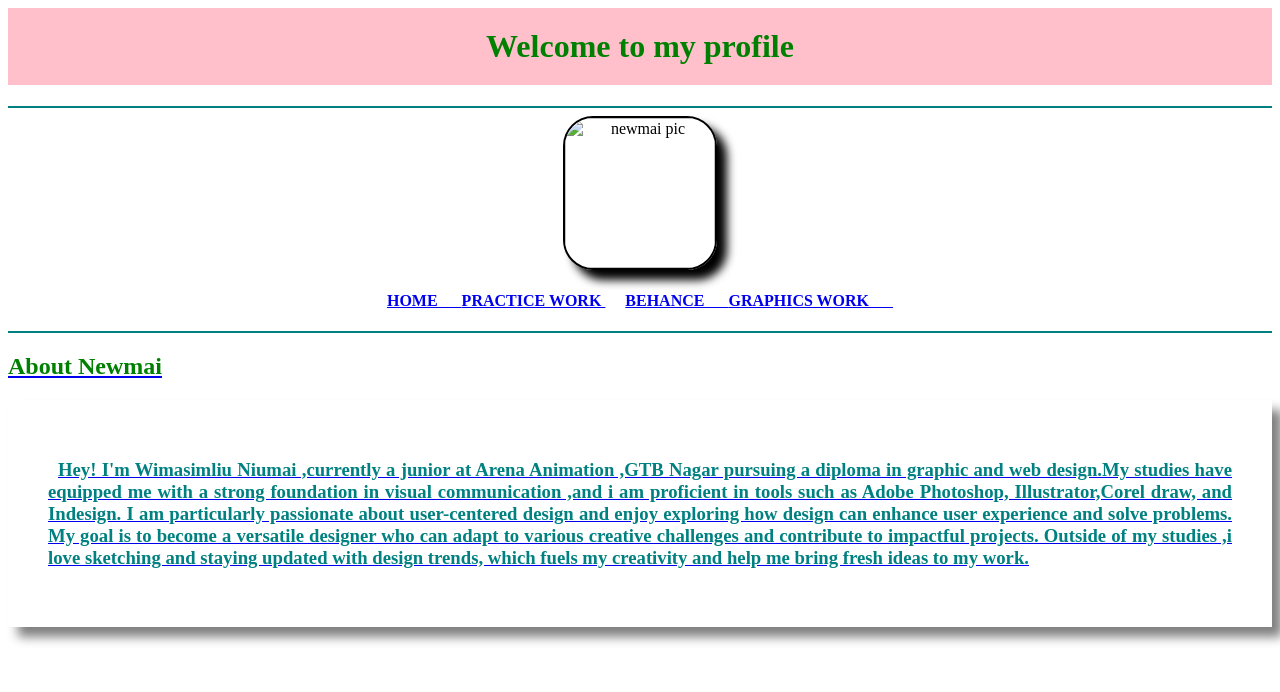
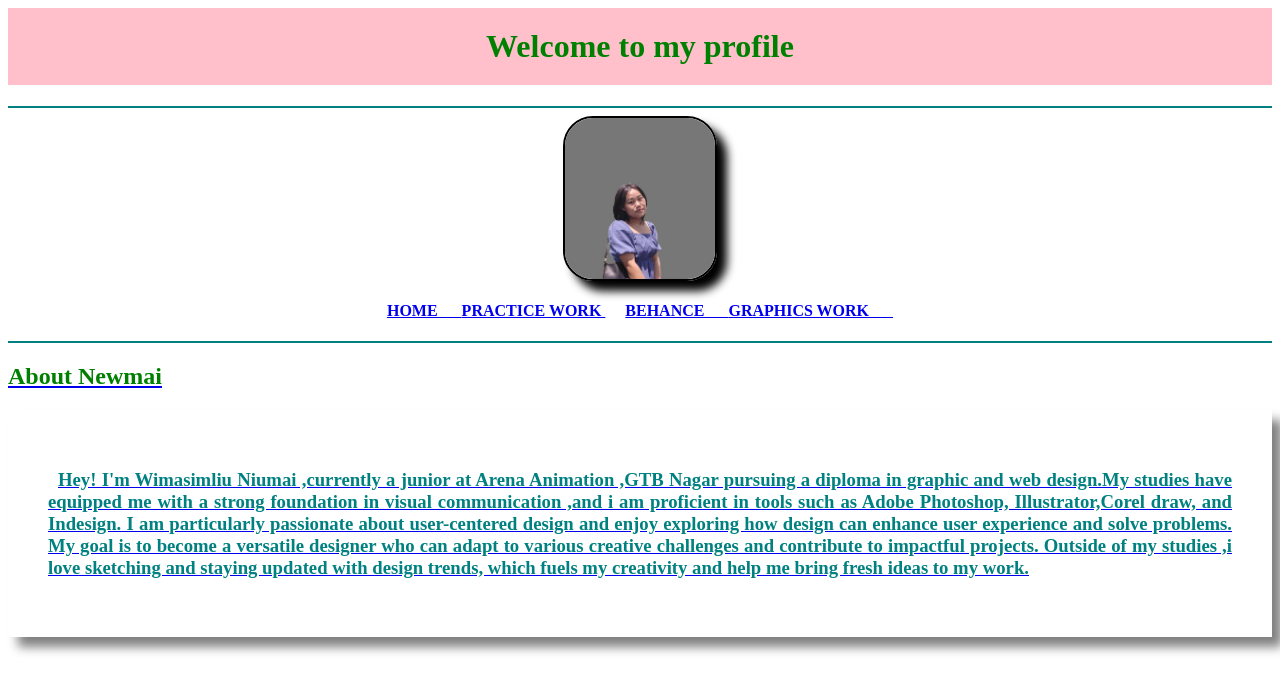
Before and after one commit to newmai0702/myweb, a plain HTML site: page index.html in a window 1280 px wide. Drawn offline with Linux system fonts and the light colour scheme.

Commit message:
Update index.html
Signed-off-by: newmai0702 <wimasimliuniumai@gmail.com>

```diff
--- a/index.html
+++ b/index.html
@@ -3,7 +3,7 @@
 <head> <title>My website</title>
 <h1 style="text-align:center; background:pink; padding:20px"><font color="green"> Welcome to my profile </h1></font>
 <hr color="teal"/>
-<center><img src="images/xyz.JPEG" width="150px" title="newmai pic" border="2" style="border-radius:30px;box-shadow:10px 10px 10px black" /></center>
+<center><img src="xyz.jpeg" width="150px" title="newmai pic" border="2" style="border-radius:30px;box-shadow:10px 10px 10px black" /></center>
 
 <h4><font color="brown"><center><a href="home.html"> HOME &nbsp;&nbsp;&nbsp;&nbsp;&nbsp;<a href="practice work.html">PRACTICE WORK </a>&nbsp;&nbsp;&nbsp;&nbsp;&nbsp;<a href="behance.html">BEHANCE &nbsp;&nbsp;&nbsp;&nbsp;&nbsp;<a href="graphics work.html">GRAPHICS WORK  &nbsp;&nbsp;&nbsp;&nbsp;&nbsp; </font></center></h4>
 <hr color="teal"/>
```
